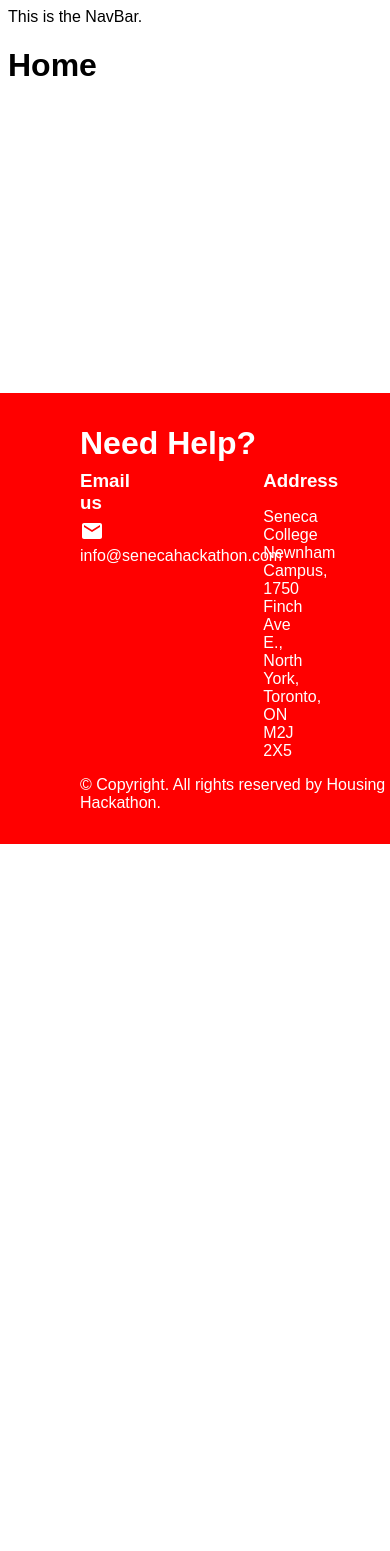
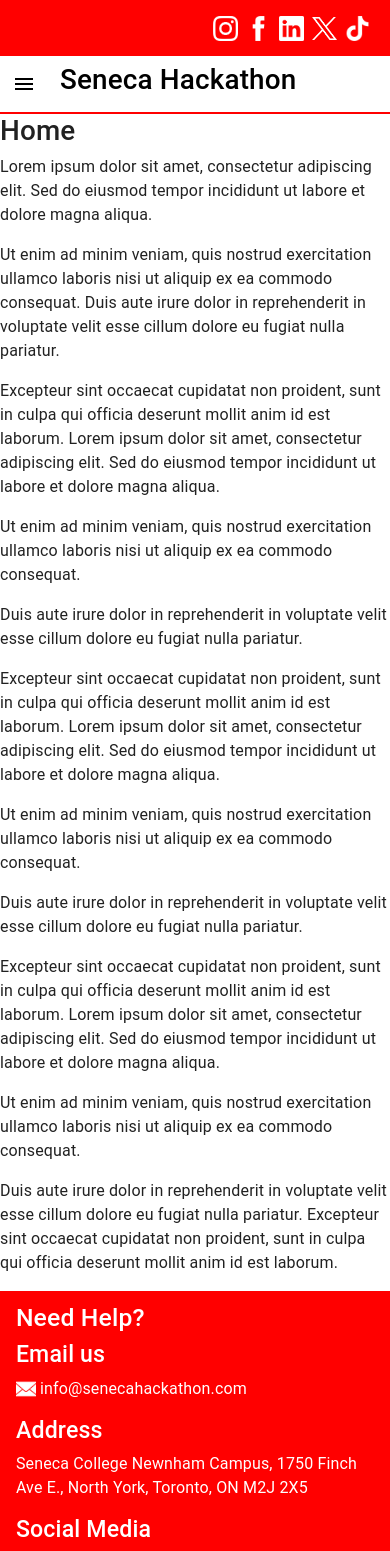
Before and after one commit to busycaesar/Seneca-Hackathon, a Next.js app: page / in a window 390 px wide. Shown: the top 1551 px of the page. Before the commit the page ends 844 px from the top, so only its background shows below. Built offline with nearby package versions, Linux system fonts and the light colour scheme.

Commit message:
Developed responsive Footer and NavBar!

```diff
--- a/package.json
+++ b/package.json
@@ -13,9 +13,12 @@
     "@emotion/styled": "^11.11.0",
     "@mui/icons-material": "^5.14.18",
     "@mui/material": "^5.14.18",
+    "bootstrap": "^5.3.2",
     "next": "14.0.2",
     "react": "^18",
-    "react-dom": "^18"
+    "react-bootstrap": "^2.9.1",
+    "react-dom": "^18",
+    "styled-components": "^6.1.1"
   },
   "devDependencies": {
     "eslint": "^8",
--- a/src/components/footer.jsx
+++ b/src/components/footer.jsx
@@ -1,37 +1,44 @@
 import React from "react";
-import { Grid } from "@mui/material";
-import EmailIcon from "@mui/icons-material/Email";
 import SocialMediaIcons from "../components/socialMediaIcons";
+import Email from "../svgs/email.png";
+import Image from "next/image";
+import { Container, Row, Col } from "react-bootstrap";
 
 export default function Footer() {
   return (
     <div className="footer">
+      <Container>
         <h2>Need Help?</h2>
-      <Grid container spacing={20}>
-        <Grid item xs={4}>
+        <Row>
+          <Col md className="mb-3">
             <h3>Email us</h3>
-          <span style={{}}>
-            <EmailIcon />
-          </span>
+            <Image
+              src={Email}
+              alt="Link to Instagram"
+              width={20}
+              style={{ "margin-right": "0.25em" }}
+            />
+            <a
+              style={{ color: "white", textDecoration: "none" }}
+              href="mailto:info@senecahackathon.com"
+            >
               info@senecahackathon.com
-        </Grid>
-        <Grid item xs={4}>
+            </a>
+          </Col>
+          <Col md className="mb-3">
             <h3>Address</h3>
-          <p>
+            <p style={{ margin: 0 }}>
               Seneca College Newnham Campus, 1750 Finch Ave E., North York,
               Toronto, ON M2J 2X5
             </p>
-        </Grid>
-        <Grid item xs={4}>
+          </Col>
+          <Col md className="mb-3">
             <h3>Social Media</h3>
-          <div style={{ marginTop: "1em" }}>
             <SocialMediaIcons />
-          </div>
-        </Grid>
-      </Grid>
-      <p style={{ margin: 0 }}>
-        &copy; Copyright. All rights reserved by Housing Hackathon.
-      </p>
+          </Col>
+        </Row>
+        <p>&copy; Copyright. All rights reserved by Housing Hackathon.</p>
+      </Container>
     </div>
   );
 }
--- a/src/components/navbar.jsx
+++ b/src/components/navbar.jsx
@@ -1,4 +1,140 @@
-export default function NavBar(props) {
+// import SocialMediaIcons from "./socialMediaIcons";
+// import { AppBar, Toolbar, Button, Link } from "@mui/material";
 
-  return <div>This is the NavBar.</div>;
+// export default function NavBar() {
+//   return (
+//     <>
+//       <AppBar
+//         position="unset"
+// sx={{
+//   backgroundColor: "white",
+//   color: "black",
+//   top: 0,
+//   borderBottom: "2px solid red",
+//   boxShadow: "none",
+// }}
+//       >
+//         <div className="navBarTop">
+//           <Toolbar>
+//             <SocialMediaIcons />
+//           </Toolbar>
+//         </div>
+//         <Toolbar>
+//           <h1>Seneca Hackathon</h1>
+//           <div style={{ display: "flex", marginLeft: "auto" }}>
+//             <Button color="inherit">
+//               <Link href="/">Home</Link>
+//             </Button>
+//             <Button color="inherit">
+//               <Link href="/aboutUs">About Us</Link>
+//             </Button>
+//           </div>
+//         </Toolbar>
+//       </AppBar>
+//     </>
+//   );
+// }
+
+import * as React from "react";
+import SocialMediaIcons from "./socialMediaIcons";
+import AppBar from "@mui/material/AppBar";
+import Box from "@mui/material/Box";
+import CssBaseline from "@mui/material/CssBaseline";
+import Divider from "@mui/material/Divider";
+import Drawer from "@mui/material/Drawer";
+import IconButton from "@mui/material/IconButton";
+import List from "@mui/material/List";
+import ListItem from "@mui/material/ListItem";
+import ListItemButton from "@mui/material/ListItemButton";
+import ListItemText from "@mui/material/ListItemText";
+import MenuIcon from "@mui/icons-material/Menu";
+import Toolbar from "@mui/material/Toolbar";
+import Typography from "@mui/material/Typography";
+import Button from "@mui/material/Button";
+
+const drawerWidth = 240;
+const navItems = ["Home", "About", "Contact"];
+
+export default function DrawerAppBar() {
+  const [mobileOpen, setMobileOpen] = React.useState(false);
+
+  const handleDrawerToggle = () => {
+    setMobileOpen((prevState) => !prevState);
+  };
+
+  const drawer = (
+    <Box onClick={handleDrawerToggle} sx={{ textAlign: "center" }}>
+      <h1>Seneca Hackathon</h1>
+      <Divider />
+      <List>
+        {navItems.map((item) => (
+          <ListItem key={item} disablePadding>
+            <ListItemButton sx={{ textAlign: "center" }}>
+              <ListItemText primary={item} />
+            </ListItemButton>
+          </ListItem>
+        ))}
+      </List>
+    </Box>
+  );
+
+  return (
+    <Box sx={{ display: "flex" }}>
+      <CssBaseline />
+      <AppBar
+        position="unset"
+        sx={{
+          backgroundColor: "white",
+          color: "black",
+          top: 0,
+          borderBottom: "2px solid red",
+          boxShadow: "none",
+        }}
+      >
+        <div className="navBarTop">
+          <Toolbar>
+            <SocialMediaIcons />
+          </Toolbar>
+        </div>
+        <Toolbar>
+          <IconButton
+            color="inherit"
+            aria-label="open drawer"
+            edge="start"
+            onClick={handleDrawerToggle}
+            sx={{ mr: 2, display: { sm: "none" } }}
+          >
+            <MenuIcon />
+          </IconButton>
+          <h1>Seneca Hackathon</h1>
+          <Box sx={{ display: { xs: "none", sm: "block" } }}>
+              {navItems.map((item) => (
+                <Button key={item} sx={{ color: "black" }}>
+                  {item}
+                </Button>
+              ))}
+          </Box>
+        </Toolbar>
+      </AppBar>
+      <nav>
+        <Drawer
+          variant="temporary"
+          open={mobileOpen}
+          onClose={handleDrawerToggle}
+          ModalProps={{
+            keepMounted: true, // Better open performance on mobile.
+          }}
+          sx={{
+            display: { xs: "block", sm: "none" },
+            "& .MuiDrawer-paper": {
+              boxSizing: "border-box",
+              width: drawerWidth,
+            },
+          }}
+        >
+          {drawer}
+        </Drawer>
+      </nav>
+    </Box>
+  );
 }
--- a/src/components/socialMediaIcons.jsx
+++ b/src/components/socialMediaIcons.jsx
@@ -1,4 +1,4 @@
-import { Grid } from "@mui/material";
+import { Container, Row, Col } from "react-bootstrap";
 import Image from "next/image";
 import Instagram from "../svgs/instagram.png";
 import Facebook from "../svgs/facebook.png";
@@ -8,22 +8,39 @@ import Tiktok from "../svgs/tiktok.png";
 
 export default function SocialMediaIcons() {
   return (
-    <Grid container spacing={2}>
-      <Grid item xs={1}>
-        <Image src={Instagram} alt="Link to Instagram" width={25} />
-      </Grid>
-      <Grid item xs={1}>
-        <Image src={Facebook} alt="Link to Facebook" width={25} />
-      </Grid>
-      <Grid item xs={1}>
-        <Image src={LinkedIn} alt="Link to LinkedIn" width={25} />
-      </Grid>
-      <Grid item xs={1}>
-        <Image src={Twitter} alt="Link to Twitter" width={25} />
-      </Grid>
-      <Grid item xs={1}>
-        <Image src={Tiktok} alt="Link to Tiktok" width={25} />
-      </Grid>
-    </Grid>
+    <Row className="row-cols-auto no-gutters">
+      <Col>
+        <Image
+          src={Instagram}
+          style={{ margin: "0.05em 0.25em" }}
+          alt="Link to Instagram"
+          width={25}
+        />
+        <Image
+          src={Facebook}
+          style={{ margin: "0.05em 0.25em" }}
+          alt="Link to Facebook"
+          width={25}
+        />
+        <Image
+          src={LinkedIn}
+          style={{ margin: "0.05em 0.25em" }}
+          alt="Link to LinkedIn"
+          width={25}
+        />
+        <Image
+          src={Twitter}
+          style={{ margin: "0.05em 0.25em" }}
+          alt="Link to Twitter"
+          width={25}
+        />
+        <Image
+          src={Tiktok}
+          style={{ margin: "0.05em 0.25em" }}
+          alt="Link to Tiktok"
+          width={25}
+        />
+      </Col>
+    </Row>
   );
 }
--- a/src/pages/_app.jsx
+++ b/src/pages/_app.jsx
@@ -1,5 +1,6 @@
 import "../styles/globals.css";
 import Layout from "@/components/layout";
+import "bootstrap/dist/css/bootstrap.min.css";
 
 export default function App({ Component, pageProps }) {
   return (
--- a/src/pages/index.jsx
+++ b/src/pages/index.jsx
@@ -2,6 +2,59 @@ export default function Home() {
   return (
     <>
       <h1>Home</h1>
+      <p>
+        Lorem ipsum dolor sit amet, consectetur adipiscing elit. Sed do eiusmod
+        tempor incididunt ut labore et dolore magna aliqua.
+      </p>
+      <p>
+        Ut enim ad minim veniam, quis nostrud exercitation ullamco laboris nisi
+        ut aliquip ex ea commodo consequat. Duis aute irure dolor in
+        reprehenderit in voluptate velit esse cillum dolore eu fugiat nulla
+        pariatur.
+      </p>
+      <p>
+        Excepteur sint occaecat cupidatat non proident, sunt in culpa qui
+        officia deserunt mollit anim id est laborum. Lorem ipsum dolor sit amet,
+        consectetur adipiscing elit. Sed do eiusmod tempor incididunt ut labore
+        et dolore magna aliqua.
+      </p>
+      <p>
+        Ut enim ad minim veniam, quis nostrud exercitation ullamco laboris nisi
+        ut aliquip ex ea commodo consequat.
+      </p>
+      <p>
+        Duis aute irure dolor in reprehenderit in voluptate velit esse cillum
+        dolore eu fugiat nulla pariatur.
+      </p>
+      <p>
+        Excepteur sint occaecat cupidatat non proident, sunt in culpa qui
+        officia deserunt mollit anim id est laborum. Lorem ipsum dolor sit amet,
+        consectetur adipiscing elit. Sed do eiusmod tempor incididunt ut labore
+        et dolore magna aliqua.
+      </p>
+      <p>
+        Ut enim ad minim veniam, quis nostrud exercitation ullamco laboris nisi
+        ut aliquip ex ea commodo consequat.
+      </p>
+      <p>
+        Duis aute irure dolor in reprehenderit in voluptate velit esse cillum
+        dolore eu fugiat nulla pariatur.
+      </p>
+      <p>
+        Excepteur sint occaecat cupidatat non proident, sunt in culpa qui
+        officia deserunt mollit anim id est laborum. Lorem ipsum dolor sit amet,
+        consectetur adipiscing elit. Sed do eiusmod tempor incididunt ut labore
+        et dolore magna aliqua.
+      </p>
+      <p>
+        Ut enim ad minim veniam, quis nostrud exercitation ullamco laboris nisi
+        ut aliquip ex ea commodo consequat.
+      </p>
+      <p>
+        Duis aute irure dolor in reprehenderit in voluptate velit esse cillum
+        dolore eu fugiat nulla pariatur. Excepteur sint occaecat cupidatat non
+        proident, sunt in culpa qui officia deserunt mollit anim id est laborum.
+      </p>
     </>
   );
 }
--- a/src/styles/globals.css
+++ b/src/styles/globals.css
@@ -12,12 +12,23 @@ h3 {
   margin-bottom: 0.25em;
 }
 
+.navBarTop {
+  background-color: red;
+  width: 100%;
+  right: 0;
+  justify-content: right;
+  display: flex;
+  padding: 0%;
+}
+
+.navBarBody {
+  background-color: white;
+}
+
 .footer {
-  position: fixed;
   bottom: 0;
-  left: 0;
   width: 100%;
-  padding: 2em 5em;
+  padding: 3% 1%;
   background-color: red;
   color: white;
 }
```
Also changed, not shown: src/svgs/email.png (added), 1 other file (tests, documents, lock files or other folders). Lines whose indentation alone changed are shown as unchanged.
